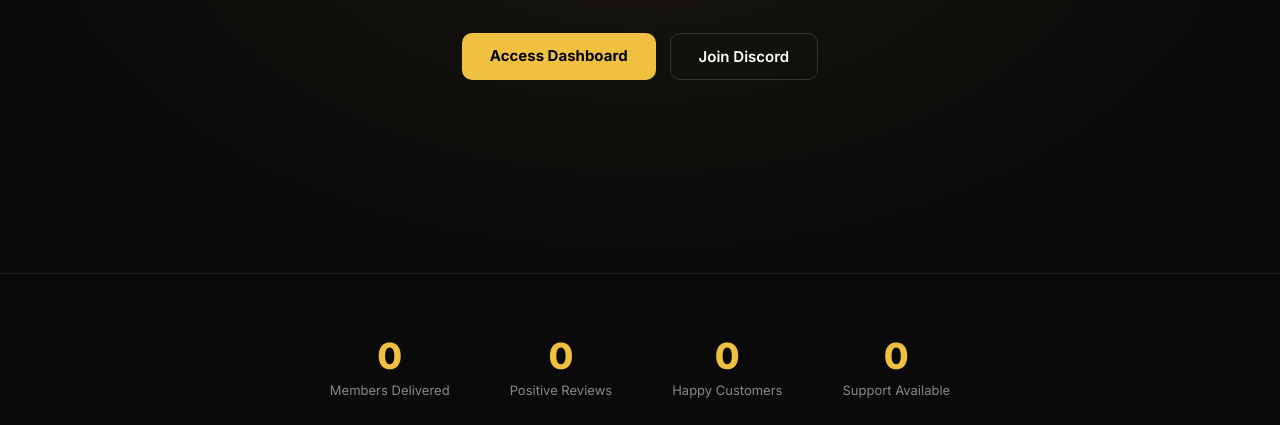
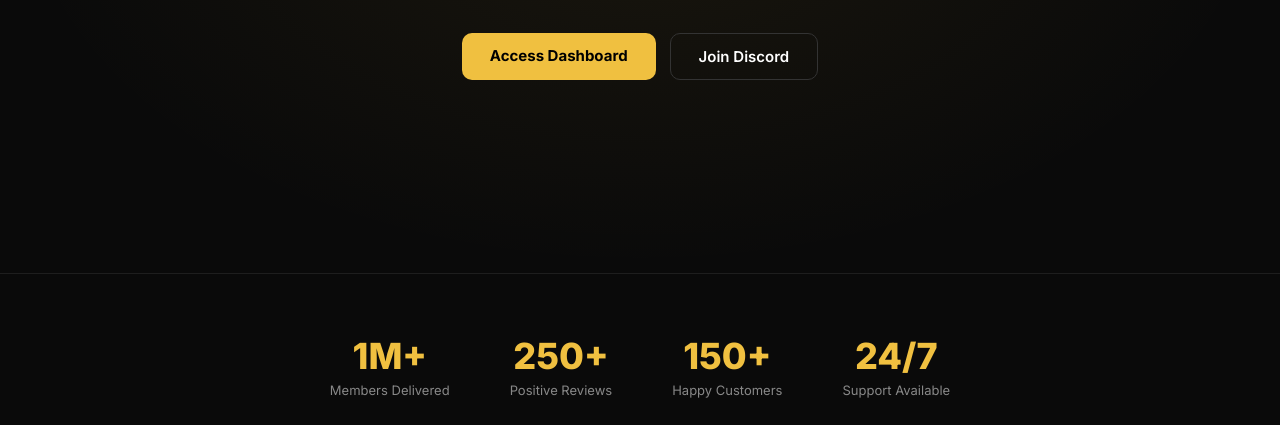
Before and after one commit to alehosainim-afk/website, a website: page index.html in a window 1280 px wide. Shown: the part 527-952 px from the top of the page. Drawn offline with Linux system fonts and the light colour scheme.

Commit message:
Update index.html

```diff
--- a/index.html
+++ b/index.html
@@ -235,6 +235,38 @@
       if (target) target.scrollIntoView({ behavior: 'smooth' });
     });
   });
+  function formatNumber(num) {
+    if (num >= 1000000) return (num / 1000000).toFixed(num % 1000000 === 0 ? 0 : 1) + 'M';
+    if (num >= 1000) return (num / 1000).toFixed(num % 1000 === 0 ? 0 : 1) + 'K';
+    return num;
+  }
+
+  function animateCounter(el) {
+    const target = parseInt(el.dataset.target);
+    const suffix = el.dataset.suffix || '';
+    const duration = 1500;
+    const start = performance.now();
+    function update(now) {
+      const progress = Math.min((now - start) / duration, 1);
+      const eased = 1 - Math.pow(1 - progress, 3);
+      const current = Math.floor(target * eased);
+      el.textContent = formatNumber(current) + suffix;
+      if (progress < 1) requestAnimationFrame(update);
+      else el.textContent = formatNumber(target) + suffix;
+    }
+    requestAnimationFrame(update);
+  }
+
+  const statObserver = new IntersectionObserver((entries) => {
+    entries.forEach(e => {
+      if (e.isIntersecting) {
+        animateCounter(e.target);
+        statObserver.unobserve(e.target);
+      }
+    });
+  }, { threshold: 0.5 });
+
+  document.querySelectorAll('.stat-num').forEach(el => statObserver.observe(el));
   const observer = new IntersectionObserver((entries) => {
     entries.forEach(e => { if (e.isIntersecting) e.target.classList.add('visible'); });
   }, { threshold: 0.1 });
```
